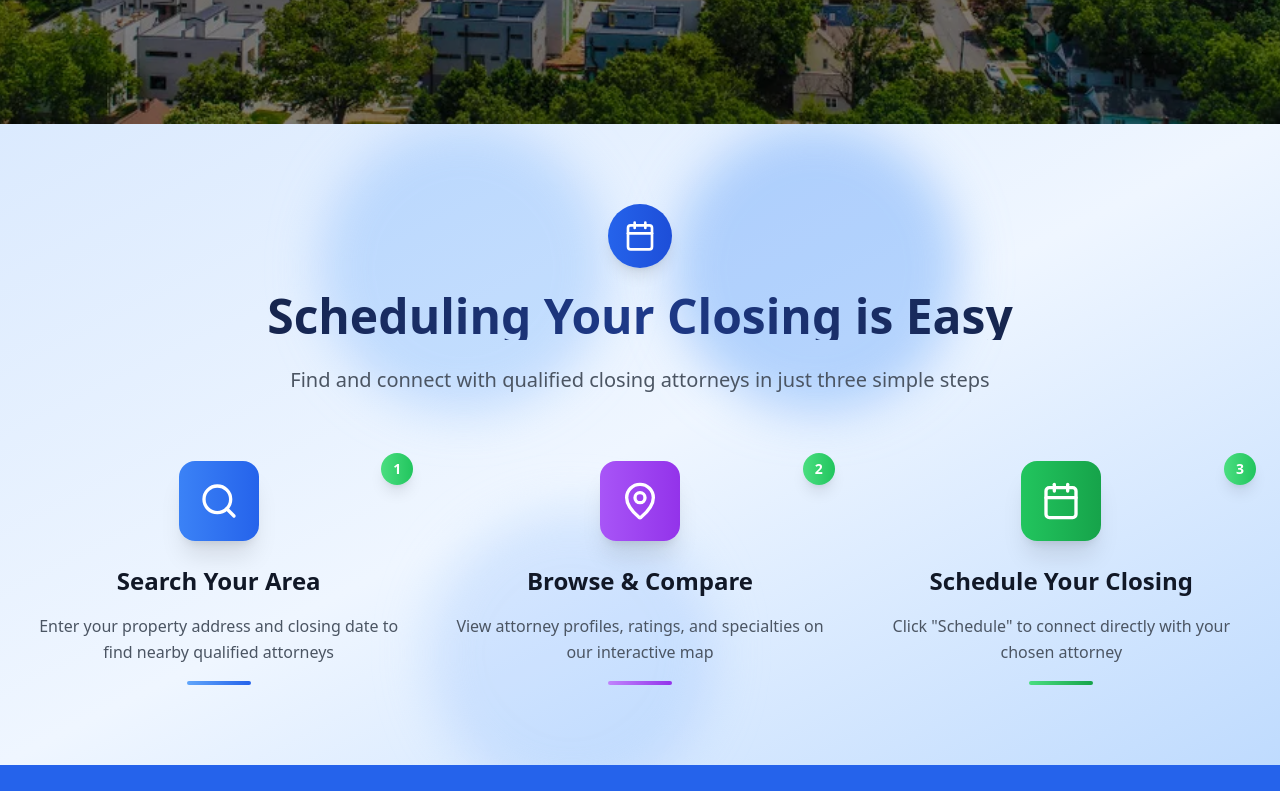
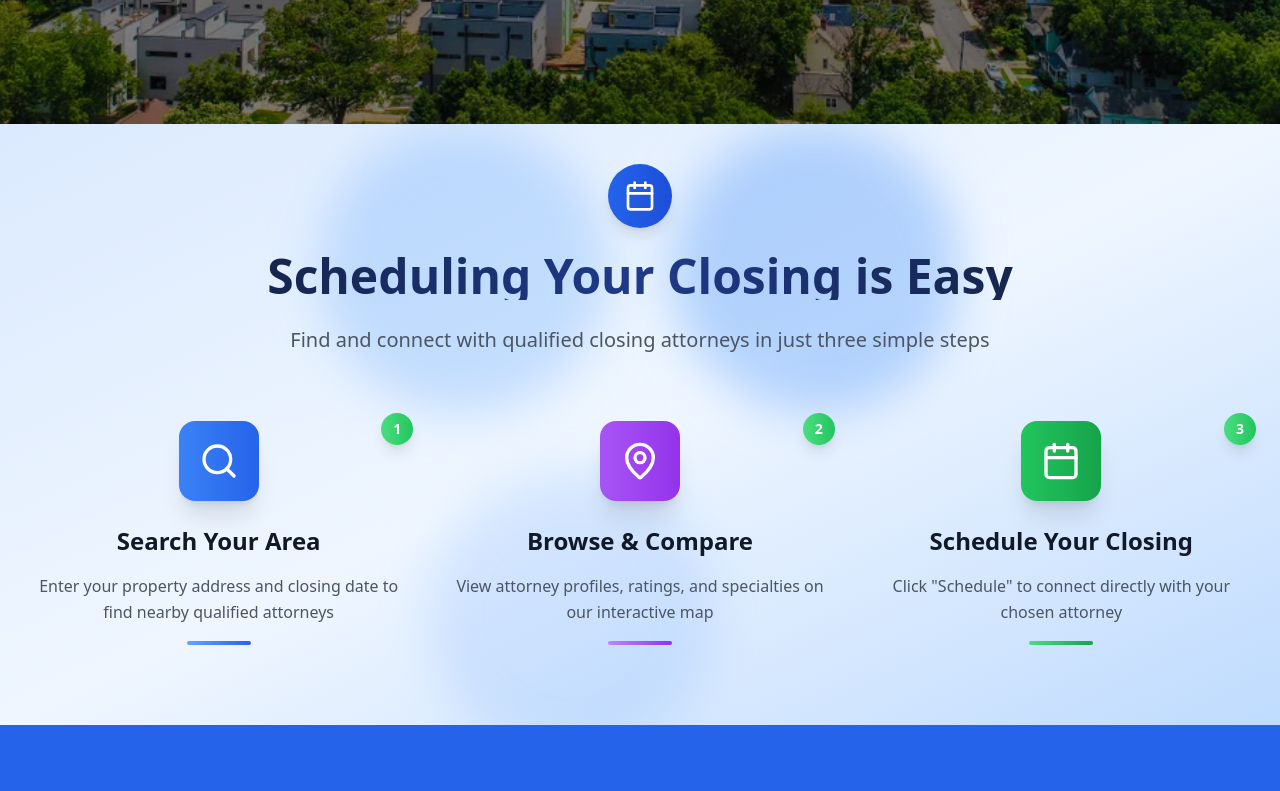
Before and after one commit to TSTMAN05/schedule_clozings, a React (Vite) app: page / in a window 1280 px wide. Shown: the part 740-1531 px from the top of the page. Built offline with nearby package versions, Linux system fonts and the light colour scheme; no server answers.

Commit message:
Add spacing between hero and next section

```diff
--- a/src/pages/HomePage.tsx
+++ b/src/pages/HomePage.tsx
@@ -43,7 +43,7 @@ export default function HomePage() {
       <HeroSection onSearch={handleSearch} />
 
       {/* How Easy It Is Section */}
-      <section className="py-20 bg-gradient-to-br from-blue-100 via-blue-50 to-blue-200 relative overflow-hidden">
+      <section className="pt-10 py-20 bg-gradient-to-br from-blue-100 via-blue-50 to-blue-200 relative overflow-hidden">
         {/* Background decoration */}
         <div className="absolute inset-0 bg-grid-pattern opacity-5"></div>
         <div className="absolute top-0 left-1/4 w-72 h-72 bg-blue-300 rounded-full mix-blend-multiply filter blur-xl opacity-40 animate-blob"></div>
```
